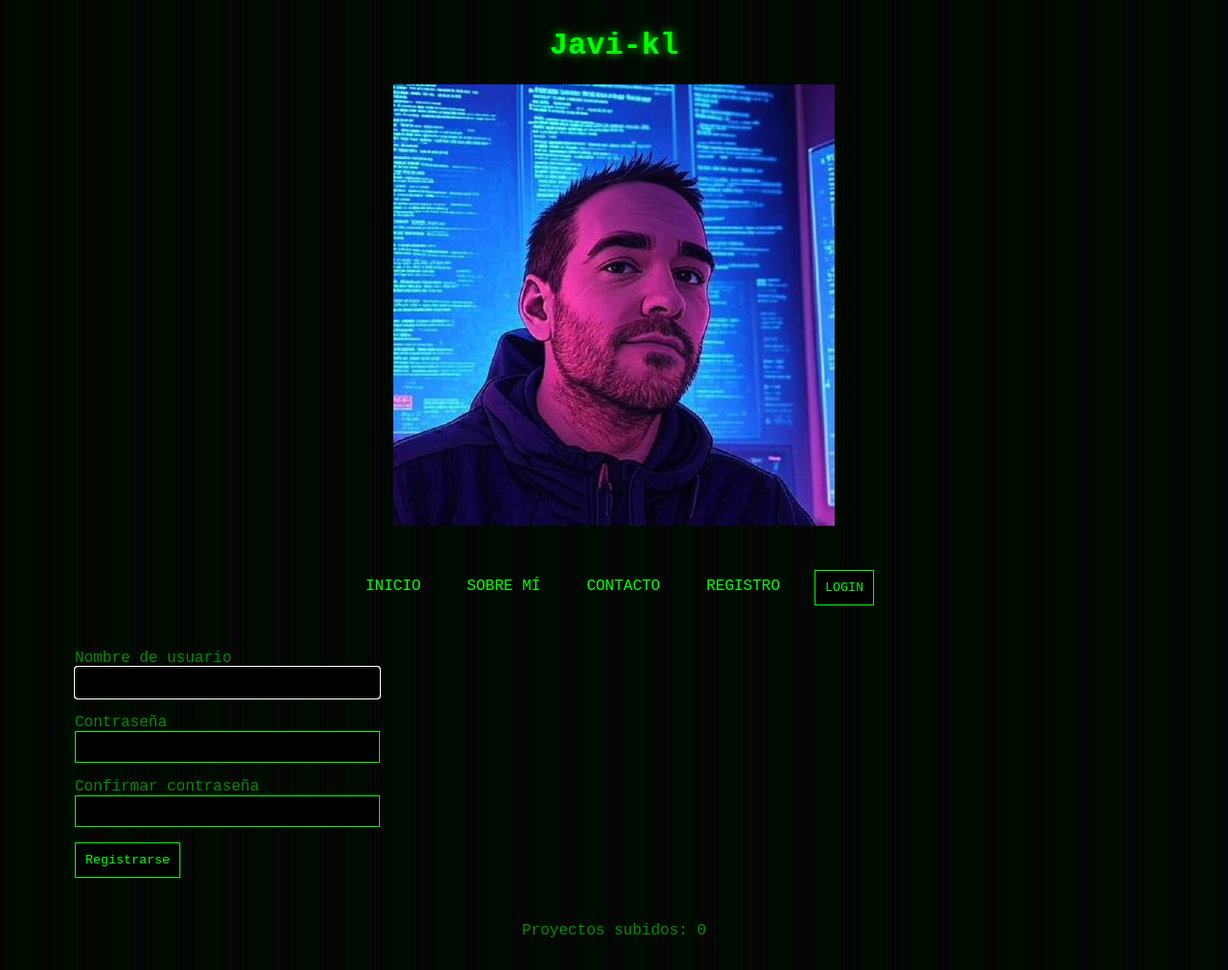
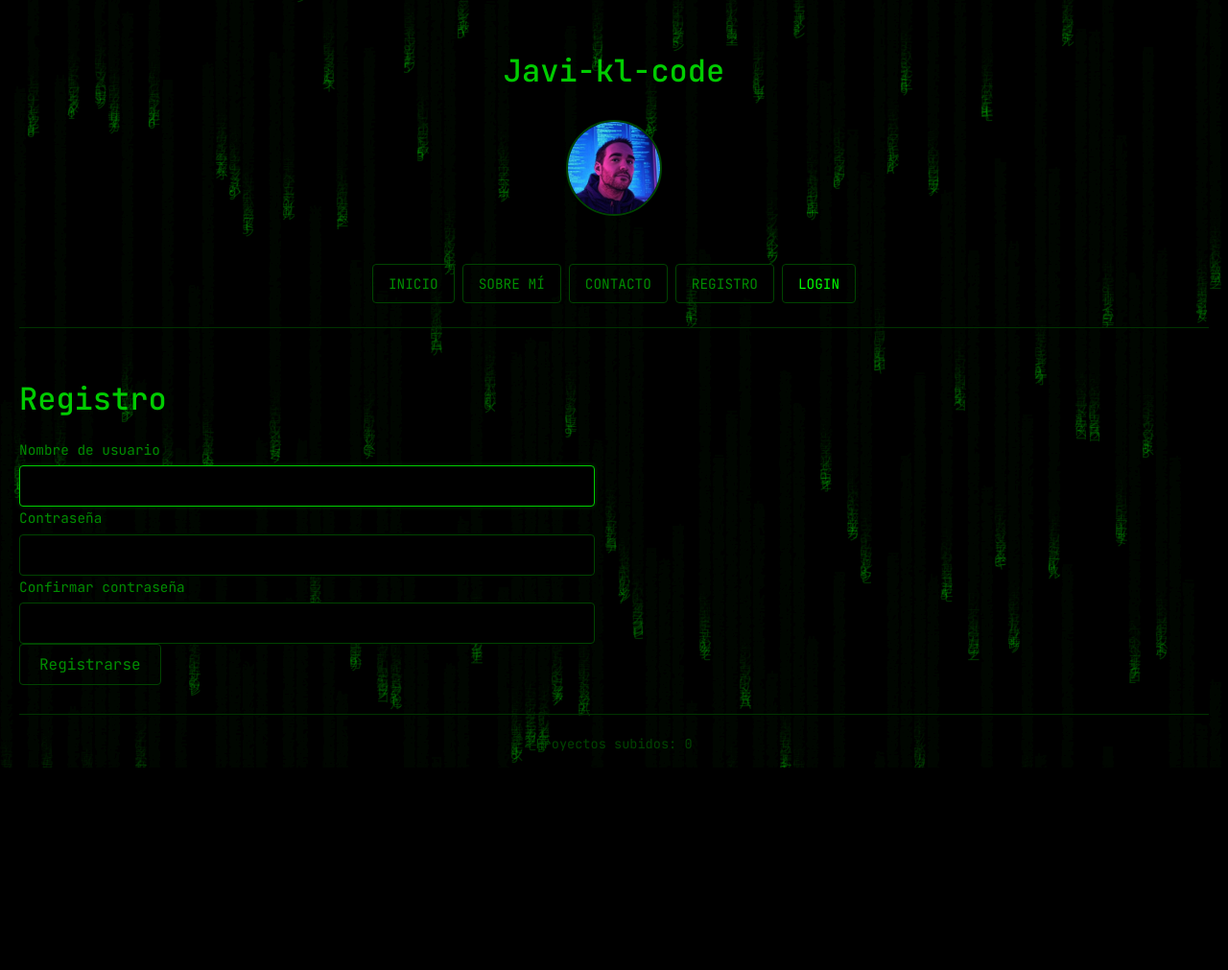
Before and after one commit to Javi-kl/mi-proyecto-django, a Django app: page /registro/ in a window 1280 px wide. Shown: the whole page at 96% size. After the commit the page ends 800 px from the top, so only its background shows below. Run offline with Django 5.2, Linux system fonts and the light colour scheme; data that the repository does not hold is empty.

Commit message:
Feat: fondo con JS y retoque minimo de frontend - by GLM5

```diff
--- a/personal_web/templates/_includes/_header.html
+++ b/personal_web/templates/_includes/_header.html
@@ -1,6 +1,6 @@
 {% load static%}
 <header>
-    <h1>Javi-kl</h1>
+    <h1>Javi-kl-code</h1>
 {% if site_avatar %}
 
     <img src="{% static 'img/avatar.jpeg' %}" alt="Avatar default">
--- a/personal_web/templates/core/about_view.html
+++ b/personal_web/templates/core/about_view.html
@@ -2,7 +2,5 @@
 
 {% block head_title %}Sobre mí{% endblock %}
 {% block page_content%}
-    <p><a href="{% url 'core:home' %}">Volver</a></p>
-
     <h1>{{titulo}}</h1>
 {% endblock %}
--- a/personal_web/templates/core/contact.html
+++ b/personal_web/templates/core/contact.html
@@ -3,8 +3,6 @@
 {% block head_title %}Contacto{% endblock %}
 
 {% block page_content %}
-    <p><a href="{% url 'core:home' %}">Volver</a></p>
-
     <h1>Contacto</h1>
 
     <form method="post">
--- a/personal_web/templates/core/register.html
+++ b/personal_web/templates/core/register.html
@@ -2,6 +2,7 @@
 
 {% block head_title %}Registro{% endblock%}
 {% block page_content%}
+    <h1>Registro</h1>
     <form action="" method="post">
     {% csrf_token %}
 
--- a/personal_web/templates/layout_base.html
+++ b/personal_web/templates/layout_base.html
@@ -5,16 +5,13 @@
     <meta name="viewport" content="width=device-width, initial-scale=1.0">
     <title>{% block head_title %}Título base{% endblock %}</title>
     <style>
-        .message {
-            padding: 20px;
-            color: white;
-
-        }
+        @import url('https://fonts.googleapis.com/css2?family=JetBrains+Mono:wght@400;500&display=swap');
     </style>
     {% load static %}
     <link rel="stylesheet" href="{% static 'css/matrix_theme.css' %}">
 </head>
 <body>
+    <canvas id="matrix-canvas"></canvas>
     <div class="site-wrapper">
         {% include '_includes/_header.html' %}
         <main class="page-content">
@@ -23,5 +20,6 @@
         </main>
         {% include '_includes/_footer.html' %}
     </div>
+    <script src="{% static 'js/matrix-rain.js' %}"></script>
 </body>
 </html>
--- a/personal_web/templates/projects/project_detail.html
+++ b/personal_web/templates/projects/project_detail.html
@@ -11,11 +11,10 @@
             <li><a href="{% url 'projects:project_delete' project.pk %}">Eliminar Proyecto</a></li>
         </ul>
         {% endif %}
-        <p><a href="{% url 'core:home' %}">Volver</a></p>
         <h1>{{project.title}}</h1>
         {% if project.project_img %}
             <picture>
-                <img src="{{project.project_img.thumbnails.large.url}}" alt="">
+                <img src="{{project.project_img.thumbnails.small.url}}" alt="">
             </picture>
         {% endif%}
         <div>
--- a/static/css/matrix_theme.css
+++ b/static/css/matrix_theme.css
@@ -1,92 +1,375 @@
-/* matrix_theme.css */
-/* Fondo negro para toda la página */
-body {
-    background: linear-gradient(90deg, #000000 50%, #001100 50%); /* Líneas verticales sutiles */
-    background-size: 2px 100%; /* Grosor de líneas */
-    color: #008d00; /* Verde Matrix */
-    font-family: 'Courier New', monospace; /* Fuente tipo terminal para efecto Matrix */
-    padding: 0;
+/* matrix_theme.css - Tema Matrix moderno y sutil */
+
+:root {
+    --matrix-black: #000000;
+    --matrix-dark: #002200;
+    --matrix-green: #008d00;
+    --matrix-glow: #00ff00;
+    --matrix-muted: #004400;
+    --matrix-title: #00cc00;
+    --matrix-border: #003300;
+    --card-bg: rgba(0, 0, 0, 0.85);
+    --transition-speed: 0.2s;
 }
 
-h1 {
-    text-align: center;
-}
-.page-content {
-    padding-left: 50px;
-    padding-right: 50px;
+* {
+    box-sizing: border-box;
 }
 
+body {
+    background: var(--matrix-black);
+    color: var(--matrix-green);
+    font-family: 'Adwaita Mono', 'JetBrains Mono', 'Fira Code', 'Courier New', monospace;
+    margin: 0;
+    padding: 0;
+    min-height: 100vh;
+    line-height: 1.6;
+}
+
+#matrix-canvas {
+    position: fixed;
+    top: 0;
+    left: 0;
+    width: 100%;
+    height: 100%;
+    z-index: -1;
+    pointer-events: none;
+}
+
+.site-wrapper {
+    position: relative;
+    z-index: 1;
+    padding: 20px;
+    min-height: 100vh;
+    display: flex;
+    flex-direction: column;
+    gap: 30px;
+}
+
+/* Headers */
+h1, h2, h3, h4, h5, h6 {
+    color: var(--matrix-title);
+    margin: 0.5rem 0 1rem 0;
+    font-weight: 500;
+}
+
+h1 { font-size: 2rem; }
+h2 { font-size: 1.5rem; }
+h3 { font-size: 1.25rem; }
+
+/* Links */
+a {
+    color: var(--matrix-glow);
+    text-decoration: none;
+    transition: color var(--transition-speed), text-shadow var(--transition-speed);
+}
+
+a:hover {
+    color: #00ff88;
+    text-shadow: 0 0 8px var(--matrix-glow);
+}
+
+/* Header */
 header {
     display: flex;
     flex-direction: column;
     align-items: center;
+    gap: 10px;
+    padding: 20px 0;
 }
 
-footer p {
-    text-align: center;
+header img {
+    width: 100px;
+    height: 100px;
+    border-radius: 50%;
+    border: 2px solid var(--matrix-muted);
+    object-fit: cover;
 }
 
-/* Enlaces en verde más brillante al pasar el mouse */
-a {
-    color: #00ff00;
-    text-decoration: none;
-}
-a:hover {
-    color: #00ff88; /* Verde más claro */
-    text-shadow: 0 0 5px #00ff00; /* Efecto glow sutil */
-}
-
-/* Headers (títulos) con sombra verde */
-h1, h2, h3, h4, h5, h6 {
-    color: #00ff00;
-    text-shadow: 0 0 10px #00ff00;
-}
-
-/* Botones con estilo Matrix */
-button, input[type="submit"] {
-    background-color: #000000;
-    color: #00ff00;
-    border: 1px solid #00ff00;
-    padding: 10px;
-    font-family: 'Courier New', monospace;
-}
-button:hover, input[type="submit"]:hover {
-    background-color: #00ff00;
-    color: #000000;
-    box-shadow: 0 0 10px #00ff00;
-}
-
-/* Formularios y campos de entrada */
-input, textarea, select {
-    background-color: #000000;
-    color: #00ff00;
-    border: 1px solid #00ff00;
-    font-family: 'Courier New', monospace;
+/* Navigation */
+nav {
+    border-bottom: 1px solid var(--matrix-border);
+    padding-bottom: 15px;
+    margin-bottom: 10px;
 }
 
 .main-menu {
     list-style: none;
     display: flex;
     justify-content: center;
-    gap: 24px;
+    flex-wrap: wrap;
+    gap: 8px;
     padding: 0;
-}
-.main-menu li a {
-    padding: 8px 12px;
-    display: inline-block;
-}
-.user {
-    padding: 10px 20px;
+    margin: 0;
 }
 
-.site-wrapper {
-    padding-left: 20px;
-    padding-right: 20px;
-    display: flex;
-    flex-direction: column;
-    gap: 30px;
+.main-menu li a,
+.main-menu button {
+    padding: 8px 16px;
+    display: inline-block;
+    color: var(--matrix-green);
+    border: 1px solid var(--matrix-muted);
+    border-radius: 4px;
+    background: transparent;
+    font-family: inherit;
+    font-size: 0.9rem;
+    cursor: pointer;
+    transition: all var(--transition-speed);
 }
 
-div { margin-bottom: 1rem; }
-label { display: block; font-weight: normal; }
-input { padding: 0.5rem; width: 100%; max-width: 300px; }
+.main-menu li a:hover,
+.main-menu button:hover {
+    background: var(--matrix-dark);
+    border-color: var(--matrix-glow);
+    color: var(--matrix-glow);
+    box-shadow: 0 0 10px rgba(0, 255, 0, 0.2);
+}
+
+.main-menu form {
+    display: inline;
+}
+
+/* Messages */
+.messages {
+    margin: 10px 0;
+}
+
+.message {
+    padding: 10px 15px;
+    border-radius: 4px;
+    margin-bottom: 10px;
+}
+
+.message.success { border: 1px solid var(--matrix-green); }
+.message.error { border: 1px solid #ff4444; color: #ff6666; }
+.message.warning { border: 1px solid #ffaa00; color: #ffcc00; }
+.message.info { border: 1px solid #0088ff; color: #00aaff; }
+
+/* Page content */
+.page-content {
+    flex: 1;
+}
+
+/* Project cards grid */
+.projects-grid {
+    display: grid;
+    grid-template-columns: repeat(auto-fill, minmax(320px, 1fr));
+    gap: 20px;
+    margin-top: 20px;
+}
+
+.project-card {
+    background: var(--card-bg);
+    border: 1px solid var(--matrix-muted);
+    border-radius: 4px;
+    overflow: hidden;
+    transition: all var(--transition-speed);
+}
+
+.project-card:hover {
+    border-color: var(--matrix-title);
+    transform: translateY(-2px);
+    box-shadow: 0 4px 20px rgba(0, 255, 0, 0.15);
+}
+
+.project-card img {
+    width: 100%;
+    height: 180px;
+    object-fit: cover;
+    border-bottom: 1px solid var(--matrix-border);
+}
+
+.project-card-content {
+    padding: 15px;
+}
+
+.project-card h2 {
+    margin: 0 0 10px 0;
+    font-size: 1.2rem;
+    color: var(--matrix-title);
+}
+
+.project-card p {
+    margin: 8px 0;
+    font-size: 0.9rem;
+    color: var(--matrix-green);
+}
+
+.project-card-meta {
+    font-size: 0.8rem;
+    color: var(--matrix-muted);
+    border-top: 1px solid var(--matrix-border);
+    padding-top: 10px;
+    margin-top: 10px;
+}
+
+/* Article detail */
+article {
+    background: var(--card-bg);
+    border: 1px solid var(--matrix-muted);
+    border-radius: 4px;
+    padding: 20px;
+    margin-bottom: 20px;
+}
+
+article picture img {
+    max-width: 100%;
+    height: auto;
+    border-radius: 4px;
+    border: 1px solid var(--matrix-border);
+}
+
+/* Comments section */
+.comments-section {
+    margin-top: 30px;
+    padding-top: 20px;
+    border-top: 1px solid var(--matrix-border);
+}
+
+.comment {
+    background: var(--card-bg);
+    border: 1px solid var(--matrix-border);
+    border-radius: 4px;
+    padding: 15px;
+    margin-bottom: 15px;
+}
+
+.comment-actions a {
+    font-size: 0.85rem;
+    margin-right: 10px;
+}
+
+/* Forms */
+form {
+    max-width: 600px;
+}
+
+label {
+    display: block;
+    margin-bottom: 5px;
+    color: var(--matrix-green);
+    font-size: 0.9rem;
+}
+
+input[type="text"],
+input[type="email"],
+input[type="password"],
+input[type="url"],
+input[type="file"],
+textarea,
+select {
+    width: 100%;
+    max-width: 100%;
+    padding: 10px;
+    background: var(--matrix-black);
+    color: var(--matrix-green);
+    border: 1px solid var(--matrix-muted);
+    border-radius: 4px;
+    font-family: inherit;
+    font-size: 1rem;
+    transition: border-color var(--transition-speed);
+}
+
+input:focus,
+textarea:focus,
+select:focus {
+    outline: none;
+    border-color: var(--matrix-title);
+    box-shadow: 0 0 5px rgba(0, 255, 0, 0.2);
+}
+
+textarea {
+    min-height: 120px;
+    resize: vertical;
+}
+
+button,
+input[type="submit"] {
+    background: transparent;
+    color: var(--matrix-green);
+    border: 1px solid var(--matrix-muted);
+    padding: 10px 20px;
+    border-radius: 4px;
+    cursor: pointer;
+    font-family: inherit;
+    font-size: 1rem;
+    transition: all var(--transition-speed);
+}
+
+button:hover,
+input[type="submit"]:hover {
+    background: var(--matrix-dark);
+    border-color: var(--matrix-glow);
+    color: var(--matrix-glow);
+    box-shadow: 0 0 15px rgba(0, 255, 0, 0.25);
+}
+
+/* Error inputs */
+input.error,
+textarea.error {
+    border-color: #ff4444;
+}
+
+.errorlist {
+    color: #ff6666;
+    font-size: 0.85rem;
+    margin: 5px 0;
+    padding: 0;
+    list-style: none;
+}
+
+/* Footer */
+footer {
+    text-align: center;
+    padding: 20px;
+    border-top: 1px solid var(--matrix-border);
+    margin-top: auto;
+}
+
+footer p {
+    color: var(--matrix-muted);
+    font-size: 0.85rem;
+    margin: 0;
+}
+
+/* Utility */
+.user-info {
+    color: var(--matrix-muted);
+    font-size: 0.9rem;
+}
+
+/* Responsive */
+@media (max-width: 768px) {
+    .main-menu {
+        flex-direction: column;
+        align-items: center;
+    }
+
+    .main-menu li {
+        width: 100%;
+        text-align: center;
+    }
+
+    .projects-grid {
+        grid-template-columns: 1fr;
+    }
+
+    form {
+        max-width: 100%;
+    }
+
+    h1 { font-size: 1.5rem; }
+    h2 { font-size: 1.25rem; }
+}
+
+@media (min-width: 769px) and (max-width: 1024px) {
+    .projects-grid {
+        grid-template-columns: repeat(2, 1fr);
+    }
+}
+
+@media (min-width: 1025px) {
+    .projects-grid {
+        grid-template-columns: repeat(3, 1fr);
+    }
+}
--- /dev/null
+++ b/static/js/matrix-rain.js
@@ -0,0 +1,44 @@
+(function() {
+    const canvas = document.getElementById('matrix-canvas');
+    if (!canvas) return;
+
+    const ctx = canvas.getContext('2d');
+
+    let columns;
+    let drops;
+    const fontSize = 14;
+    const characters = 'アイウエオカキクケコサシスセソタチツテトナニヌネノハヒフヘホマミムメモヤユヨラリルレロワヲン0123456789ABCDEF';
+
+    function init() {
+        canvas.width = window.innerWidth;
+        canvas.height = window.innerHeight;
+        columns = Math.floor(canvas.width / fontSize);
+        drops = Array.from({length: columns}, () => Math.random() * canvas.height / fontSize);
+    }
+
+    function draw() {
+        ctx.fillStyle = 'rgba(0, 0, 0, 0.08)';
+        ctx.fillRect(0, 0, canvas.width, canvas.height);
+
+        ctx.fillStyle = 'rgba(0, 255, 0, 0.2)';
+        ctx.font = fontSize + 'px monospace';
+
+        for (let i = 0; i < drops.length; i++) {
+            const char = characters[Math.floor(Math.random() * characters.length)];
+            const x = i * fontSize;
+            const y = drops[i] * fontSize;
+
+            ctx.fillText(char, x, y);
+
+            if (y > canvas.height && Math.random() > 0.975) {
+                drops[i] = 0;
+            }
+            drops[i] += 0.15;
+        }
+    }
+
+    init();
+    setInterval(draw, 33);
+
+    window.addEventListener('resize', init);
+})();
```
Also changed, not shown: personal_web/templates/_includes/_project_card.html (+14 -10 lines), projects/tests/test_views.py (+0 -4 lines).
